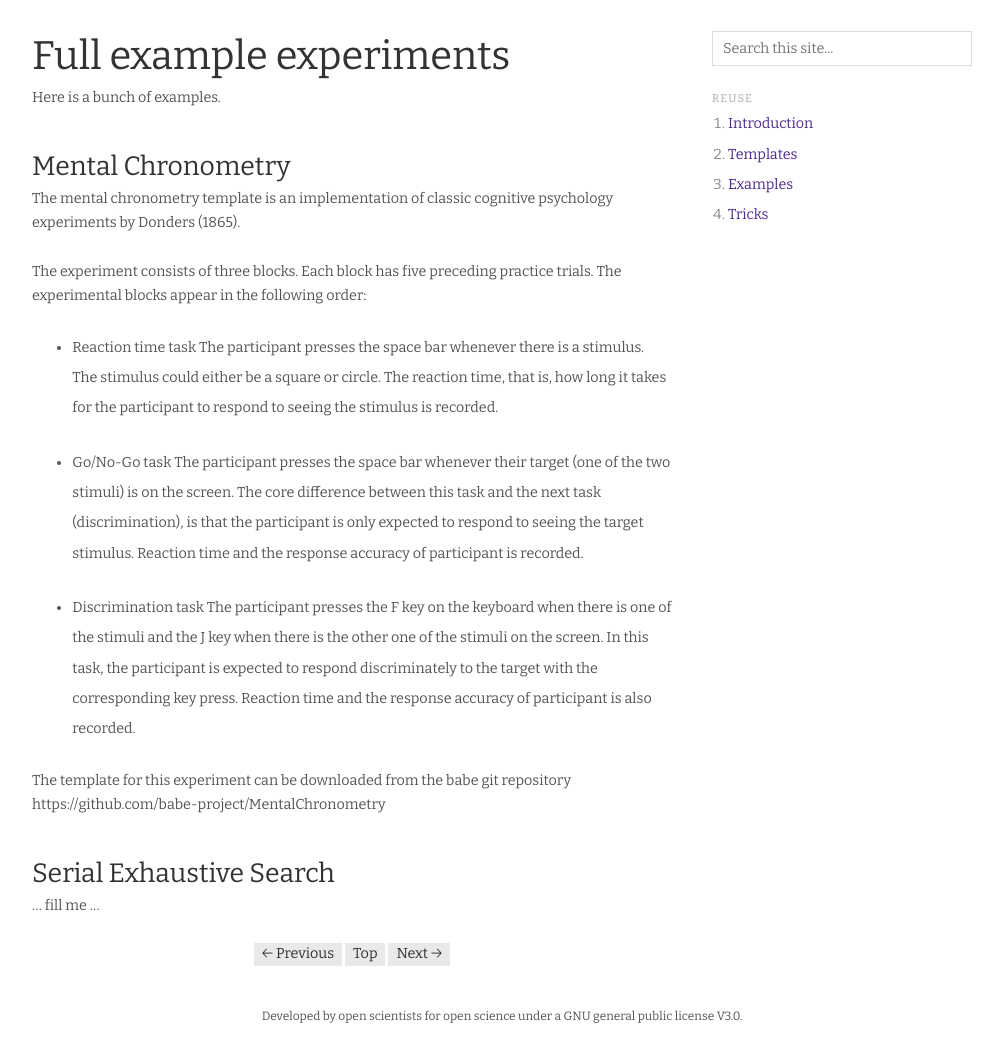
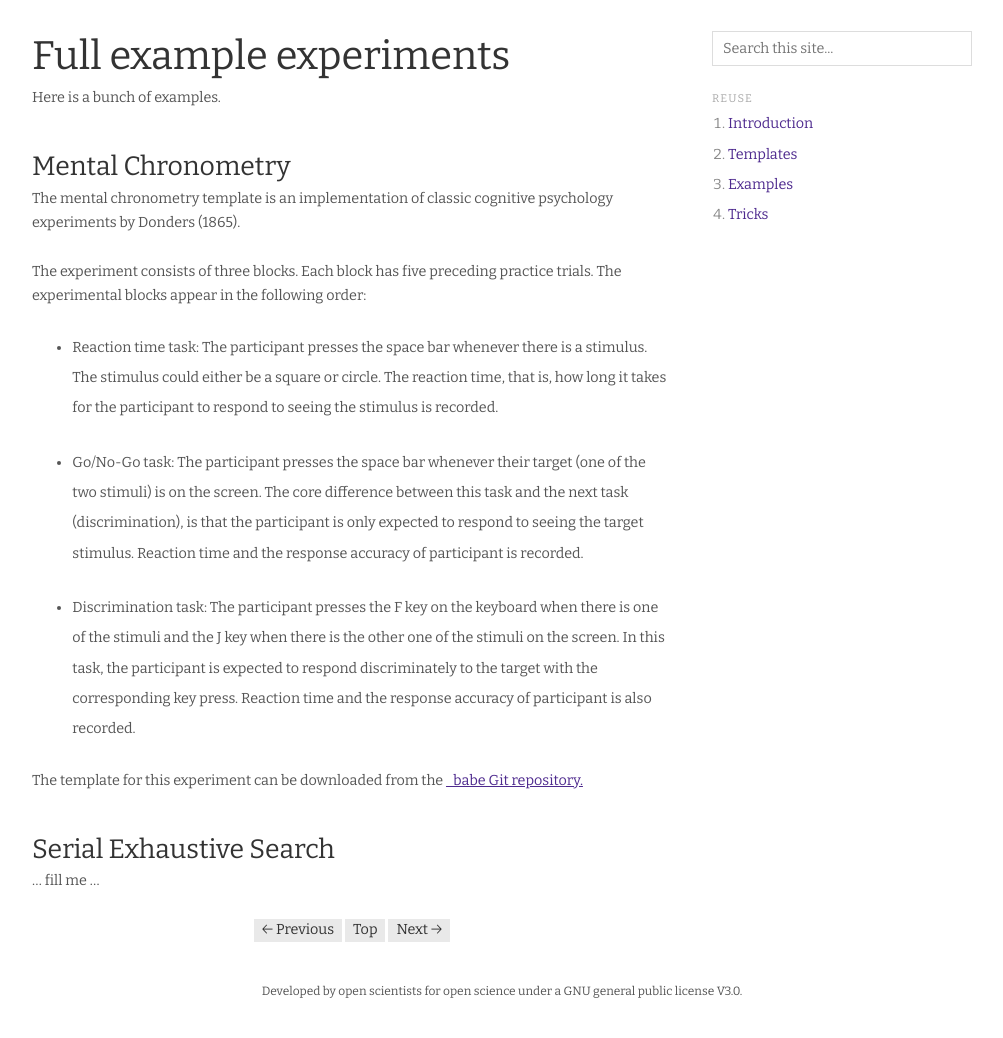
Before and after one commit to magpie-ea/magpie-site, a Jekyll site: the page built from reuse/examples.markdown, in a window 1280 px wide, cut to the strip 207-1245 px from the top of the page. Shown: the whole strip, without its empty margins (138-1141 px from the left). Built offline with Jekyll 4.4.1, drawn with Linux system fonts in a browser that asks for light colours; nearby versions of some CDN libraries; after the commit the page ends 1221 px from its top, so only the background shows below that; some of the changed lines change nothing that is shown.

Commit message:
Update MentalChronometry.md

```diff
--- a/reuse/examples/MentalChronometry.md
+++ b/reuse/examples/MentalChronometry.md
@@ -4,13 +4,13 @@ The mental chronometry template is an implementation of classic cognitive psycho
 
 The experiment consists of three blocks. Each block has five preceding practice trials. The experimental blocks appear in the following order:
 
-- Reaction time task
+- Reaction time task:
 The participant presses the space bar whenever there is a stimulus. The stimulus could either be a square or circle. The reaction time, that is, how long it takes for the participant to respond to seeing the stimulus is recorded.
 
-- Go/No-Go task
+- Go/No-Go task:
 The participant presses the space bar whenever their target (one of the two stimuli) is on the screen. The core difference between this task and the next task (discrimination), is that the participant is only expected to respond to seeing the target stimulus. Reaction time and the response accuracy of participant is recorded.
 
-- Discrimination task
+- Discrimination task:
 The participant presses the F key on the keyboard when there is one of the stimuli and the J key when there is the other one of the stimuli on the screen. In this task, the participant is expected to respond discriminately to the target with the corresponding key press. Reaction time and the response accuracy of participant is also recorded.
 
-The template for this experiment can be downloaded from the babe git repository https://github.com/babe-project/MentalChronometry
+The template for this experiment can be downloaded from the <a href="https://github.com/babe-project/MentalChronometry" title="MentalChronometry" target="_blank"> _babe Git repository.</a>
```
